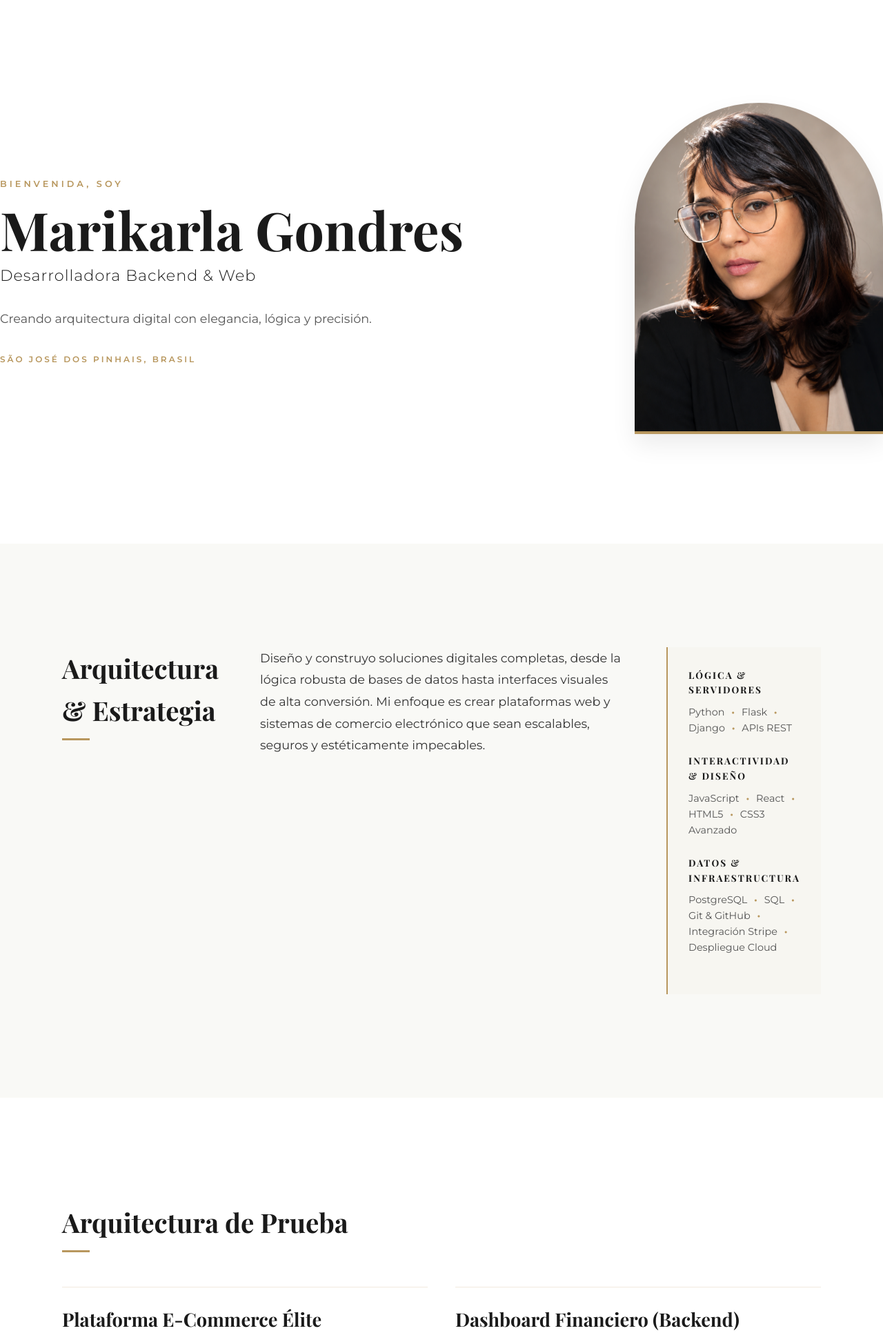
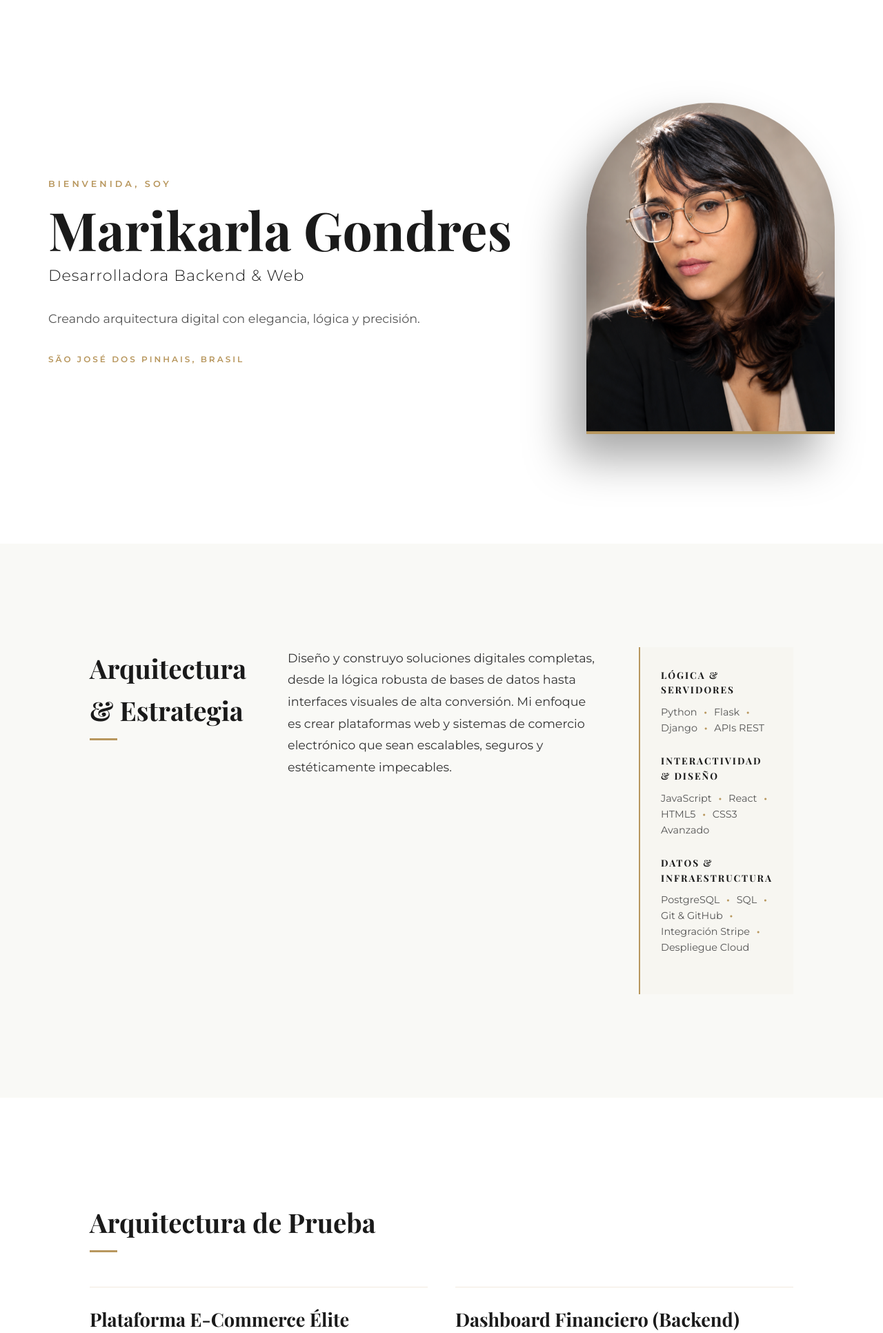
Before and after one commit to Mkgondres/miportafolio, a Flask app: page / in a window 1280 px wide. Shown: the top 1932 px of the page at 69% size. Run offline with Flask 3, Linux system fonts and the light colour scheme; some web fonts are replaced.

Commit message:
Update styles.css

```diff
--- a/static/css/styles.css
+++ b/static/css/styles.css
@@ -357,22 +357,22 @@ body {
 }
 
 
-/* ==========================================================================
+    /* ==========================================================================
    INTERRUPTOR RESPONSIVO: OPTIMIZACIÓN COMPLETA PARA COMPUTADORAS (ESCRITORIO)
    ========================================================================== */
 @media (min-width: 900px) {
 
-    /* REGLA MAESTRA DE ANCHO PARA ESCRITORIO */
+    /* REGLA MAESTRA DE ANCHO Y MÁRGENES PARA ESCRITORIO */
     .contenedor-seccion {
         max-width: 1140px;
-        padding: 0 20px;
+        padding: 0 60px; /* Los 60px de aire lateral para que la letra no toque el borde */
     }
 
     /* SECCIÓN 1: INICIO (Paralelo: Foto Izquierda, Texto Derecha) */
     .hero {
         text-align: left;
-        padding: 150px 0; /* Más aire vertical */
-        min-height: auto; /* Eliminamos el estiramiento forzado */
+        padding: 150px 60px; /* Margen lateral en la portada y altura natural */
+        min-height: auto; /* Evita que el celular estire la página */
     }
 
     .hero-contenido {
@@ -380,6 +380,8 @@ body {
         justify-content: space-between;
         align-items: center;
         gap: 80px;
+        max-width: 1140px;
+        margin: 0 auto; /* Mantiene todo centrado en pantallas gigantes */
     }
 
     .hero-texto {
@@ -391,10 +393,12 @@ body {
         order: 1;
     }
 
+    /* LA FOTO CON EL NUEVO EFECTO DE SOMBRA 3D */
     .hero-foto {
         width: 360px;
         height: 480px;
         border-radius: 180px 180px 0 0;
+        box-shadow: -25px 35px 65px rgba(0, 0, 0, 0.35); /* Sombra dramática y profunda */
     }
 
     .nombre {
@@ -418,7 +422,7 @@ body {
 
     /* SECCIÓN 2: ARQUITECTURA (Maquetación Editorial Dividida) */
     .arquitectura {
-        padding: 150px 0; /* Más aire vertical */
+        padding: 150px 60px; /* Altura natural y márgenes laterales de contención */
     }
 
     .arquitectura .contenedor-seccion {
@@ -453,7 +457,7 @@ body {
 
     /* SECCIÓN 3: PROYECTOS (Cuadrícula Avanzada de Doble Columna) */
     .seccion-proyectos {
-        padding: 150px 0; /* Más aire vertical */
+        padding: 150px 60px; /* Altura natural y márgenes laterales de contención */
     }
 
     .galeria-minimalista {
@@ -482,7 +486,7 @@ body {
 
     /* SECCIÓN 4: CONTACTO (Espaciado Ejecutivo) */
     .seccion-contacto {
-        padding: 150px 0 40px 0; /* Más aire vertical */
+        padding: 150px 60px 80px 60px; /* Márgenes simétricos para cerrar la página */
     }
 
     .titulo-contacto {
```
